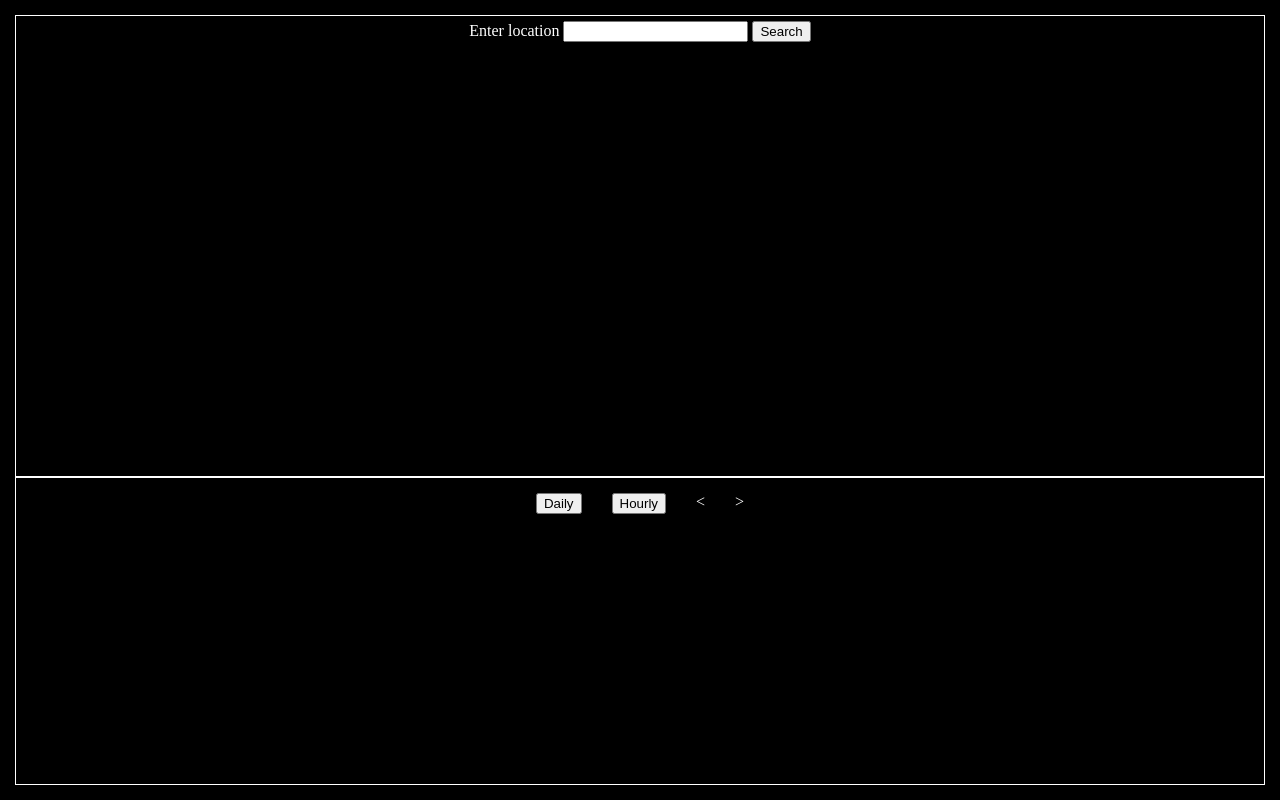
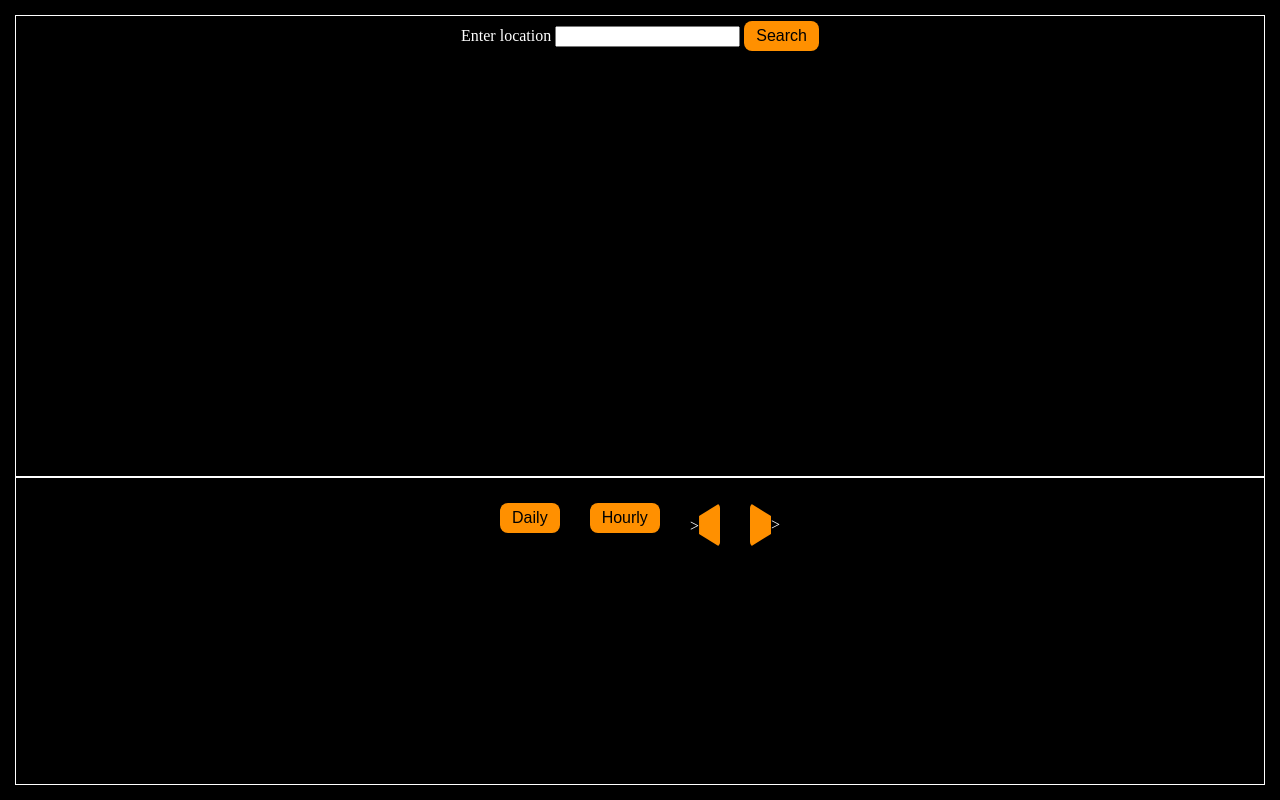
Before and after one commit to pbaki/weather-app, a website built with webpack: page src/index.html in a window 1280 px wide. Built offline with nearby package versions, Linux system fonts and the light colour scheme.

Commit message:
button style

```diff
--- a/src/style.css
+++ b/src/style.css
@@ -1,3 +1,6 @@
+* {
+  box-sizing: border-box;
+}
 html {
   width: 100%;
   height: 100%;
@@ -5,9 +8,9 @@ html {
   --black: #000;
   --white: #fff;
   --orange: #ff9000;
+  --darkOrange: #b86800;
 }
 body {
-  box-sizing: border-box;
   margin: 0;
   padding: 15px;
   min-height: 100%;
@@ -48,6 +51,7 @@ p {
 #upper-bar {
   display: flex;
   margin: 10px;
+  padding: 10px;
   gap: 30px;
 }
 .arrowContainer {
@@ -55,9 +59,46 @@ p {
   gap: 30px;
 }
 #data-bar {
-  overflow-x: auto;
-  max-width: 1000px;
+  overflow-x: hidden;
+  max-width: 90vw;
   display: flex;
   gap: 30px;
   align-items: center;
 }
+.leftArrow,
+.rightArrow {
+  border: 10px solid black;
+  border-width: 13px 0 13px 21px;
+  border-color: transparent transparent transparent var(--orange);
+  border-radius: 5px;
+}
+.leftArrow {
+  transform: rotate(180deg);
+}
+.leftArrow:hover,
+.rightArrow:hover {
+  border-color: transparent transparent transparent var(--darkOrange);
+}
+
+.dailyButton,
+.hourlyButton,
+#searchButton {
+  background-color: var(--orange);
+  border-radius: 8px;
+  border-style: none;
+  color: var(--black);
+  cursor: pointer;
+  font-size: 1rem;
+  height: 30px;
+  padding: 6px 12px;
+  transition: color 100ms;
+}
+
+.dailyButton:hover,
+.hourlyButton:hover,
+#searchButton:hover,
+.dailyButton:active,
+.hourlyButton:active,
+#searchButton:active {
+  background-color: var(--darkOrange);
+}
```
Also changed, not shown: dist/style.css.
